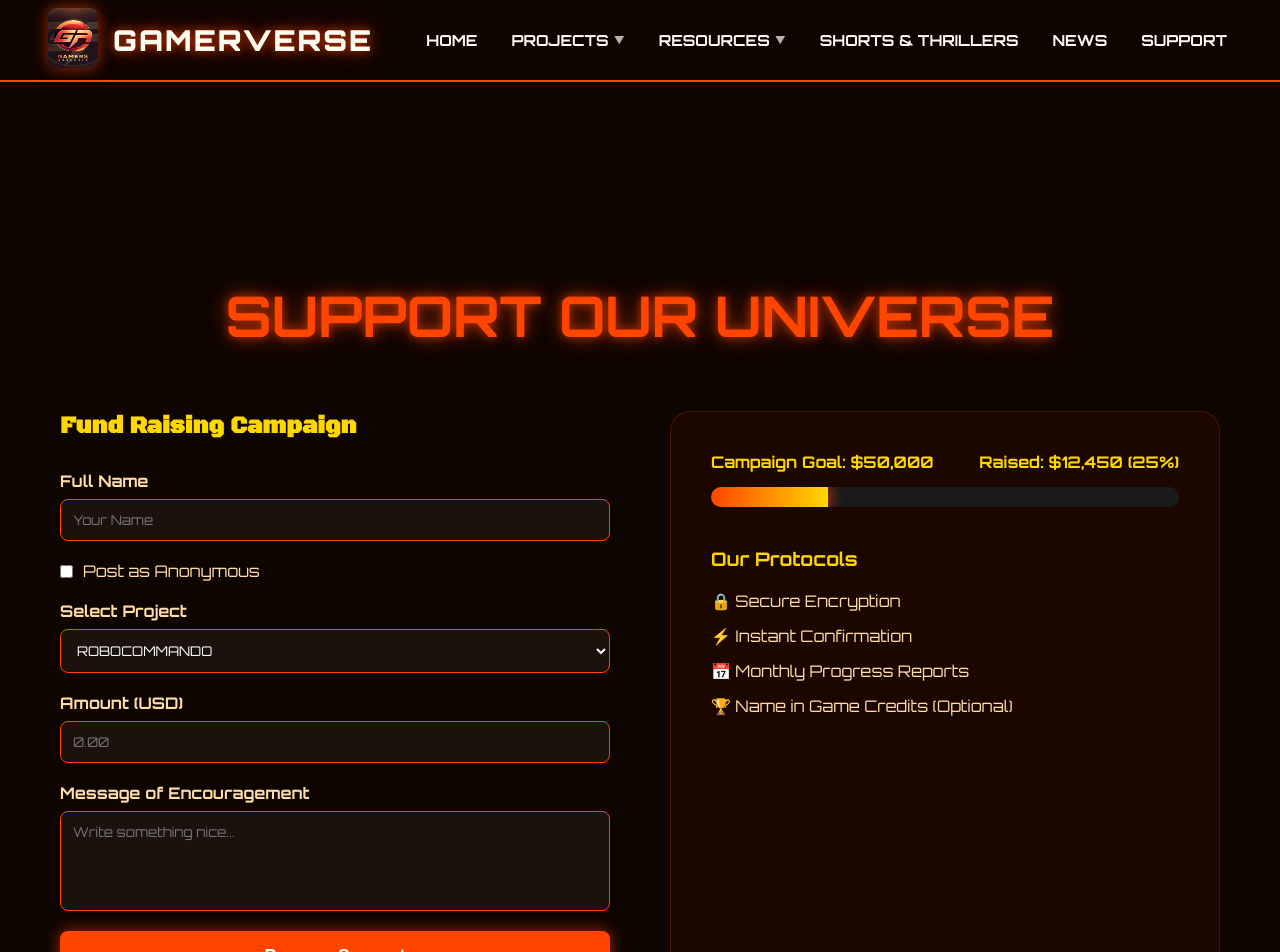
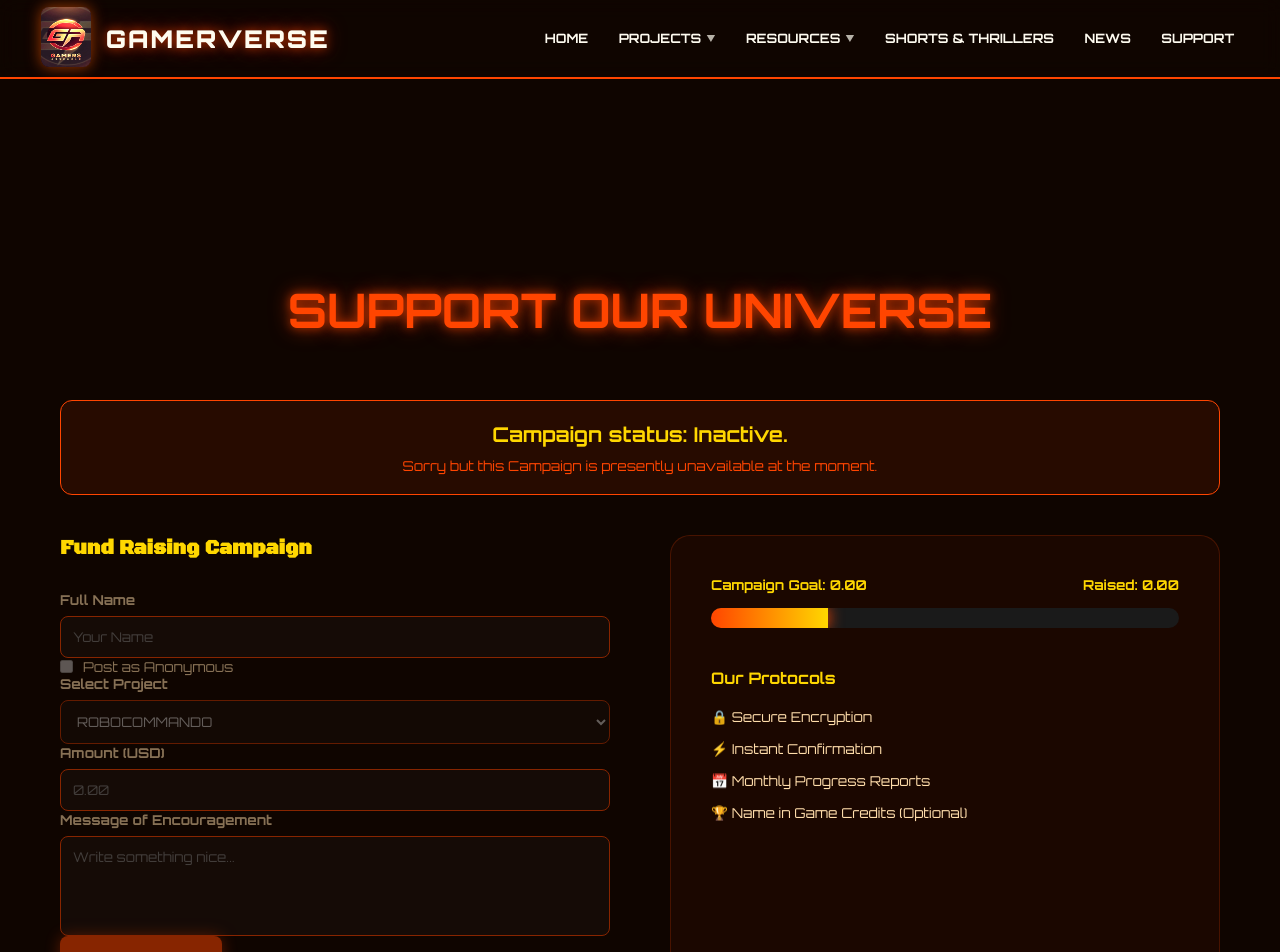
Before and after one commit to Decipher-ceo/Gamersassemble, a React (Vite) app: page /support in a window 1280 px wide. Shown: the top 952 px of the page. Built offline with nearby package versions, Linux system fonts and the light colour scheme.

Commit message:
Update: Decrease global typography, increase image brightness, deactivate support campaign

```diff
--- a/src/index.css
+++ b/src/index.css
@@ -50,6 +50,14 @@ a {
   color: inherit;
 }
 
+html {
+  font-size: 85%;
+}
+
+img {
+  filter: brightness(1.35);
+}
+
 /* Base Utility Classes */
 .container {
   max-width: 1200px;
--- a/src/pages/Support.jsx
+++ b/src/pages/Support.jsx
@@ -19,10 +19,16 @@ const Support = () => {
     <div className={styles.container}>
       <h1 className={`${styles.mainTitle} title-glow`}>SUPPORT OUR UNIVERSE</h1>
 
+      <div className={styles.inactiveNotice}>
+        <h2>Campaign status: Inactive.</h2>
+        <p>Sorry but this Campaign is presently unavailable at the moment.</p>
+      </div>
+
       <div className={styles.supportContent}>
         <div className={styles.formSection}>
           <h2>Fund Raising Campaign</h2>
-          <form className={styles.form} onSubmit={handleSubmit}>
+          <form className={styles.form} onSubmit={(e) => e.preventDefault()}>
+            <fieldset disabled className={styles.disabledFieldset}>
             <div className={styles.inputGroup}>
               <label>Full Name</label>
               <input
@@ -78,14 +84,15 @@ const Support = () => {
               ></textarea>
             </div>
 
-            <button type="submit" className={styles.submitBtn}>Process Support</button>
+            <button type="submit" className={styles.submitBtn} disabled>Campaign Inactive</button>
+            </fieldset>
           </form>
         </div>
 
         <div className={styles.progressSection}>
           <div className={styles.goalInfo}>
-            <span>Campaign Goal: $50,000</span>
-            <span>Raised: $12,450 (25%)</span>
+            <span>Campaign Goal: 0.00</span>
+            <span>Raised: 0.00</span>
           </div>
           <div className={styles.progressBar}>
             <div className={styles.progressFill} style={{width: '25%'}}></div>
--- a/src/pages/Support.module.css
+++ b/src/pages/Support.module.css
@@ -22,6 +22,30 @@
   .supportContent {
     grid-template-columns: 1fr;
   }
+}
+
+.inactiveNotice {
+  text-align: center;
+  margin-bottom: 40px;
+  color: var(--primary-accent);
+  background: rgba(255, 69, 0, 0.1);
+  padding: 20px;
+  border-radius: 12px;
+  border: 1px solid var(--primary-accent);
+}
+
+.inactiveNotice h2 {
+  font-family: inherit;
+  margin-bottom: 10px;
+  color: var(--secondary-accent);
+  font-size: 1.5rem;
+}
+
+.disabledFieldset {
+  border: none;
+  padding: 0;
+  margin: 0;
+  opacity: 0.5;
 }
 
 .formSection h2 {
```
